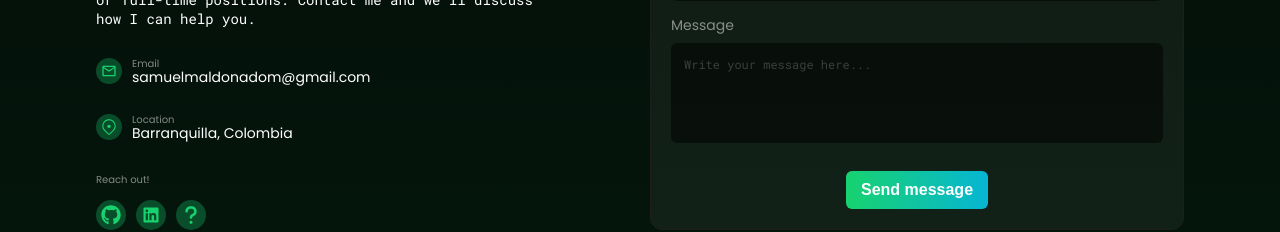
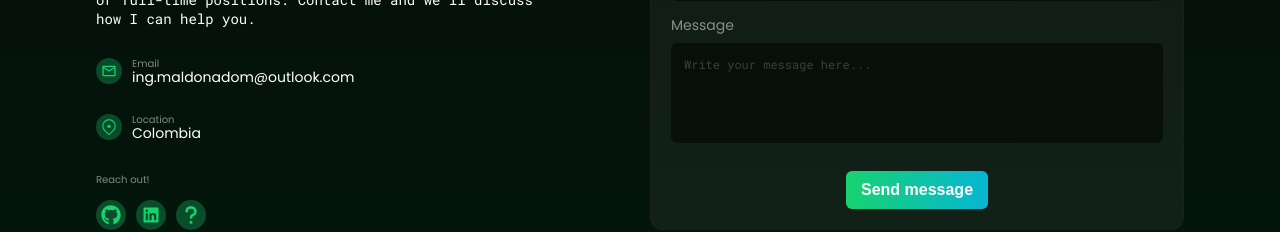
Before and after one commit to Samue2408/New-portfolio, a Next.js app: page / in a window 1280 px wide. Shown: the part 3679-3911 px from the top of the page. Built offline with nearby package versions, Linux system fonts and the light colour scheme.

Commit message:
Cv update

```diff
--- a/app/components/Pingme/pingme.tsx
+++ b/app/components/Pingme/pingme.tsx
@@ -56,7 +56,7 @@ export default function Pingme() {
           </a>
           <div>
             <small>Email</small>
-            <big>samuelmaldonadom@gmail.com</big>
+            <big>ing.maldonadom@outlook.com</big>
           </div>
         </div>
 
@@ -66,7 +66,7 @@ export default function Pingme() {
           </a>
           <div>
             <small>Location</small>
-            <big>Barranquilla, Colombia</big>
+            <big>Colombia</big>
           </div>
         </div>
 
--- a/package.json
+++ b/package.json
@@ -11,7 +11,7 @@
   "dependencies": {
     "@emailjs/browser": "^4.4.1",
     "motion": "^12.7.2",
-    "next": "15.2.4",
+    "next": "^15.2.4",
     "react": "^19.0.0",
     "react-dom": "^19.0.0",
     "react-icons": "^5.5.0",
```
Also changed, not shown: 2 other files (tests, documents, lock files or other folders).
